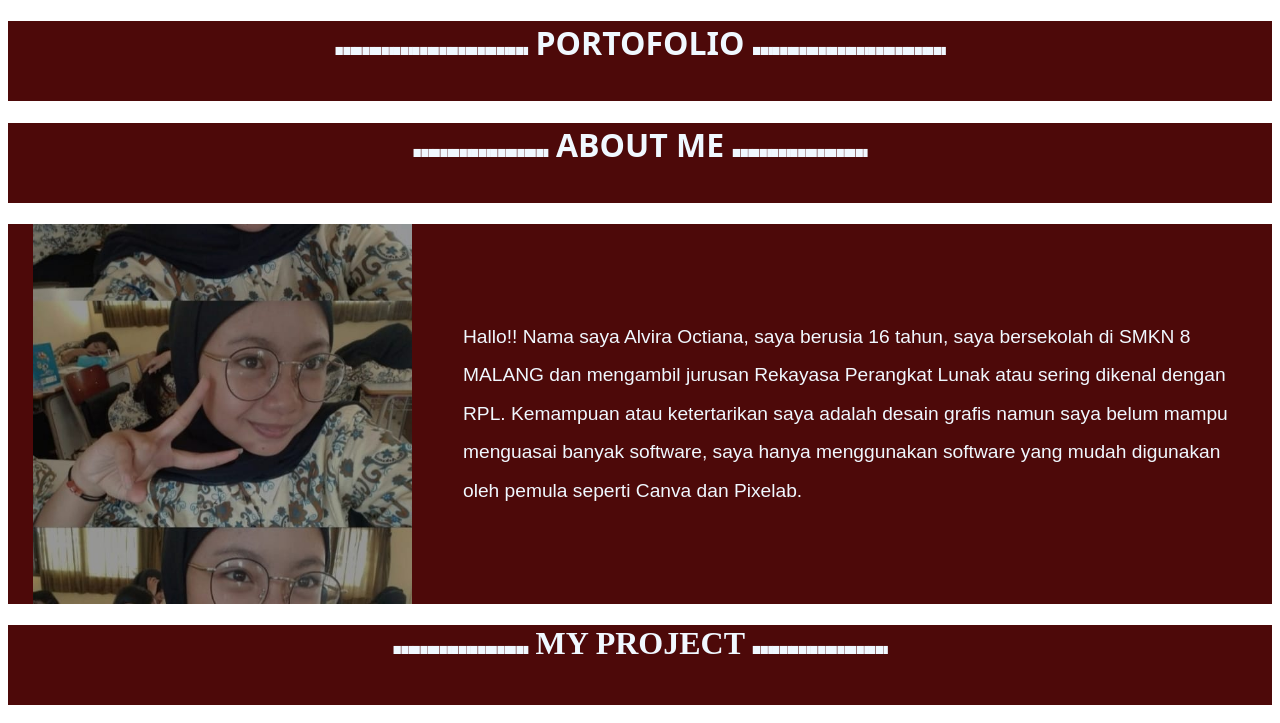
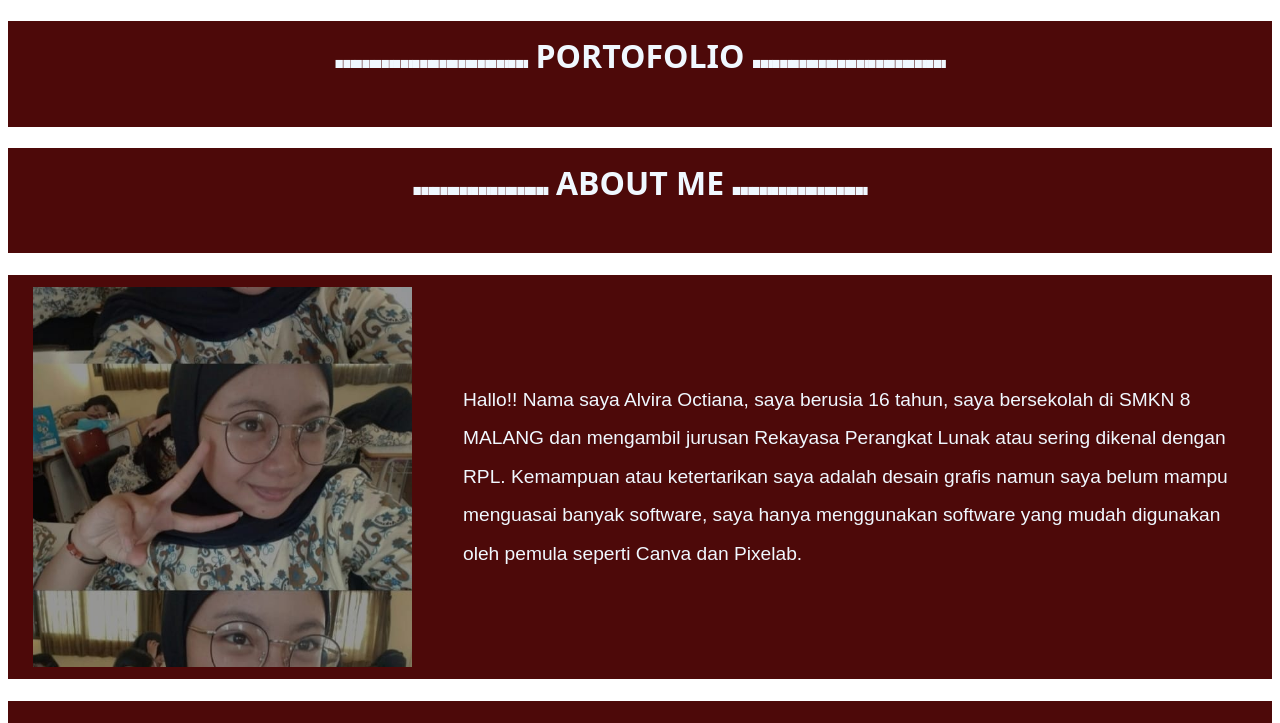
Before and after one commit to alvira41/vira_lemari-project, a plain HTML site: page index.html in a window 1280 px wide. Shown: the top 723 px of the page. Drawn offline with Linux system fonts and the light colour scheme.

Commit message:
Update style.css

```diff
--- a/style.css
+++ b/style.css
@@ -4,6 +4,8 @@
     color: aliceblue;
     text-align: center;
     font-family: system-ui, -apple-system, BlinkMacSystemFont, 'Segoe UI', Roboto, Oxygen, Ubuntu, Cantarell, 'Open Sans', 'Helvetica Neue', sans-serif;
+    padding-top: 1%;
+    padding-bottom: 1%;
 }
 
 .subjudul1 {
@@ -12,6 +14,8 @@
     text-align: center;
     color: aliceblue;
     font-family: system-ui, -apple-system, BlinkMacSystemFont, 'Segoe UI', Roboto, Oxygen, Ubuntu, Cantarell, 'Open Sans', 'Helvetica Neue', sans-serif;
+    padding-top: 1%;
+    padding-bottom: 1%;
 }
 
 .kontainer {
@@ -28,6 +32,8 @@
     display: flex;
     justify-content: center;
     padding-left: 2%;
+    padding-top: 1%;
+    padding-bottom: 1%;
 }
 
 .isi {
@@ -48,6 +54,9 @@
     height: 10vh;
     text-align: center;
     color: aliceblue;
+    font-family: system-ui, -apple-system, BlinkMacSystemFont, 'Segoe UI', Roboto, Oxygen, Ubuntu, Cantarell, 'Open Sans', 'Helvetica Neue', sans-serif;
+    padding-top: 1%;
+    padding-bottom: 1%;
 }
 
 .gambar2 {
```
